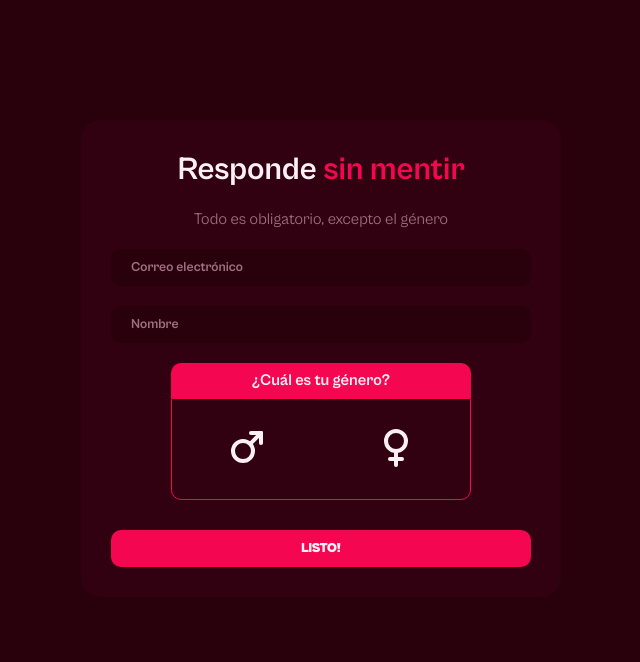
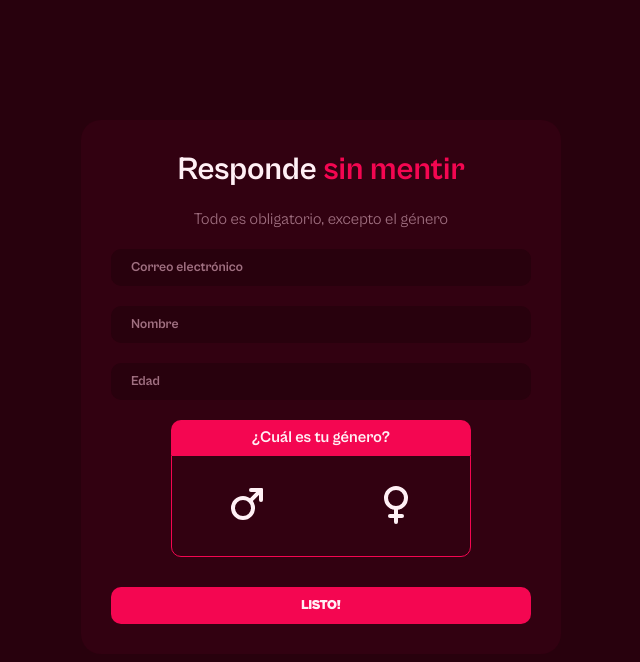
Before and after one commit to daniel-lujan/lynx-client, a React (Vite) app: page / in a window 1280 px wide. Shown: the top 662 px of the page, without its empty margins (319-959 px from the left). Built offline with nearby package versions, Linux system fonts and the light colour scheme.

Commit message:
feat: :sparkles: Add age field to form

```diff
--- a/src/components/icons.jsx
+++ b/src/components/icons.jsx
@@ -80,3 +80,24 @@ export const GenderMaleIcon = (props) => (
     <path d="M19 5v5"></path>
   </svg>
 );
+
+export const Numbers123Icon = (props) => (
+  <svg
+    xmlns="http://www.w3.org/2000/svg"
+    className="icon icon-tabler icon-tabler-123"
+    width={24}
+    height={24}
+    viewBox="0 0 24 24"
+    strokeWidth={2}
+    stroke="currentColor"
+    fill="none"
+    strokeLinecap="round"
+    strokeLinejoin="round"
+    {...props}
+  >
+    <path stroke="none" d="M0 0h24v24H0z" fill="none"></path>
+    <path d="M3 10l2 -2v8"></path>
+    <path d="M9 8h3a1 1 0 0 1 1 1v2a1 1 0 0 1 -1 1h-2a1 1 0 0 0 -1 1v2a1 1 0 0 0 1 1h3"></path>
+    <path d="M17 8h2.5a1.5 1.5 0 0 1 1.5 1.5v1a1.5 1.5 0 0 1 -1.5 1.5h-1.5h1.5a1.5 1.5 0 0 1 1.5 1.5v1a1.5 1.5 0 0 1 -1.5 1.5h-2.5"></path>
+  </svg>
+);
--- a/src/components/user-form.jsx
+++ b/src/components/user-form.jsx
@@ -1,13 +1,15 @@
 import { useState } from "react";
 import styles from "../styles/user-form.module.css";
 import FancyInput from "./fancy-input";
-import { AtSymIcon, UserIcon } from "./icons";
+import { AtSymIcon, Numbers123Icon, UserIcon } from "./icons";
 import GenderSelector from "./gender-selector";
+import useDigits from "../hooks/use-digits";
 
 function UserForm() {
   const [email, setEmail] = useState("");
   const [name, setName] = useState("");
   const [gender, setGender] = useState("");
+  const [age, setAge] = useDigits("");
 
   return (
     <div className={`container ${styles.container}`}>
@@ -30,7 +32,7 @@ function UserForm() {
         placeholder="Correo electrónico"
         value={email}
         onChange={(e) => setEmail(e.target.value)}
-        maxLength={20}
+        maxLength={50}
       />
       <FancyInput
         icon={<UserIcon />}
@@ -38,7 +40,15 @@ function UserForm() {
         placeholder="Nombre"
         value={name}
         onChange={(e) => setName(e.target.value)}
-        maxLength={20}
+        maxLength={30}
+      />
+      <FancyInput
+        icon={<Numbers123Icon />}
+        inputMode="numeric"
+        placeholder="Edad"
+        value={age}
+        onChange={(e) => setAge(e.target.value)}
+        maxLength={2}
       />
       <GenderSelector state={gender} setState={setGender} />
       <button>LISTO!</button>
--- /dev/null
+++ b/src/hooks/use-digits.jsx
@@ -0,0 +1,10 @@
+import { useState } from "react";
+
+export default function useDigits() {
+  function handleChange(value) {
+    setDigits(value.replace(/\D/g, "")); // Remove all non-digits
+  }
+
+  const [digits, setDigits] = useState("");
+  return [digits, handleChange];
+}
```
